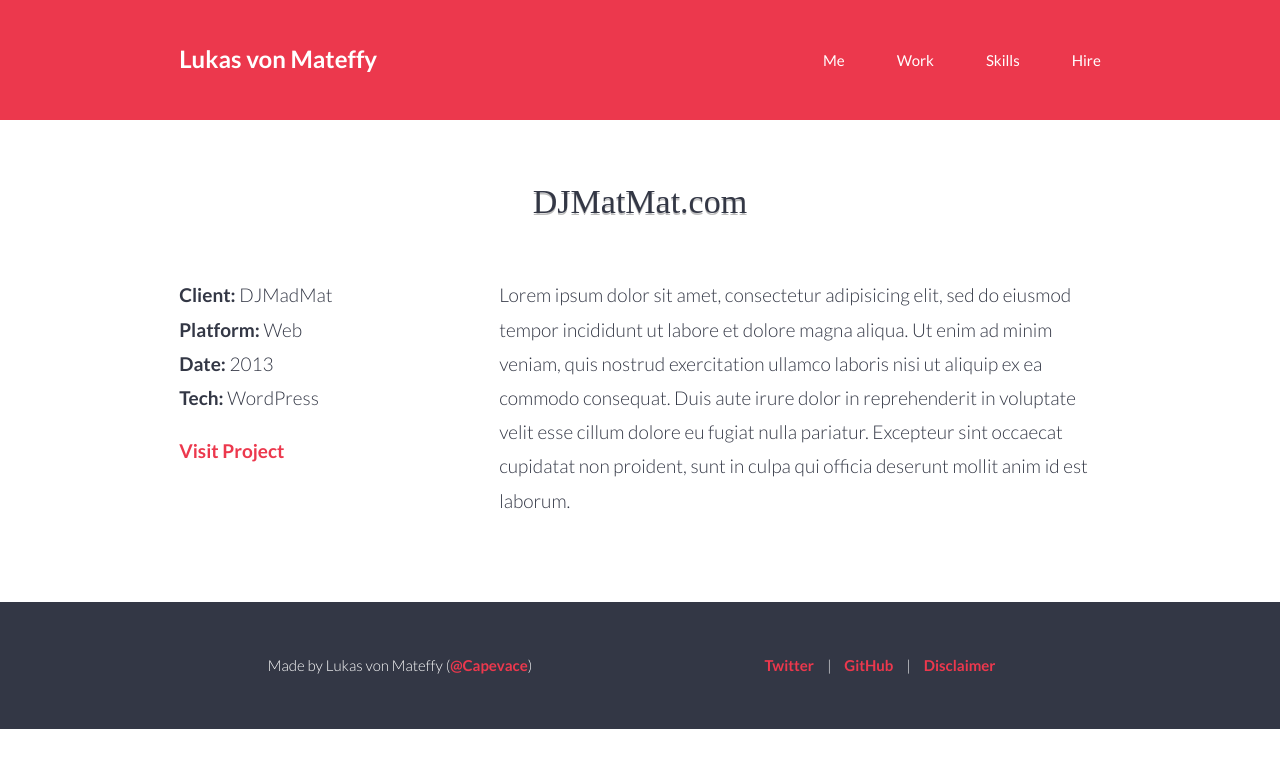
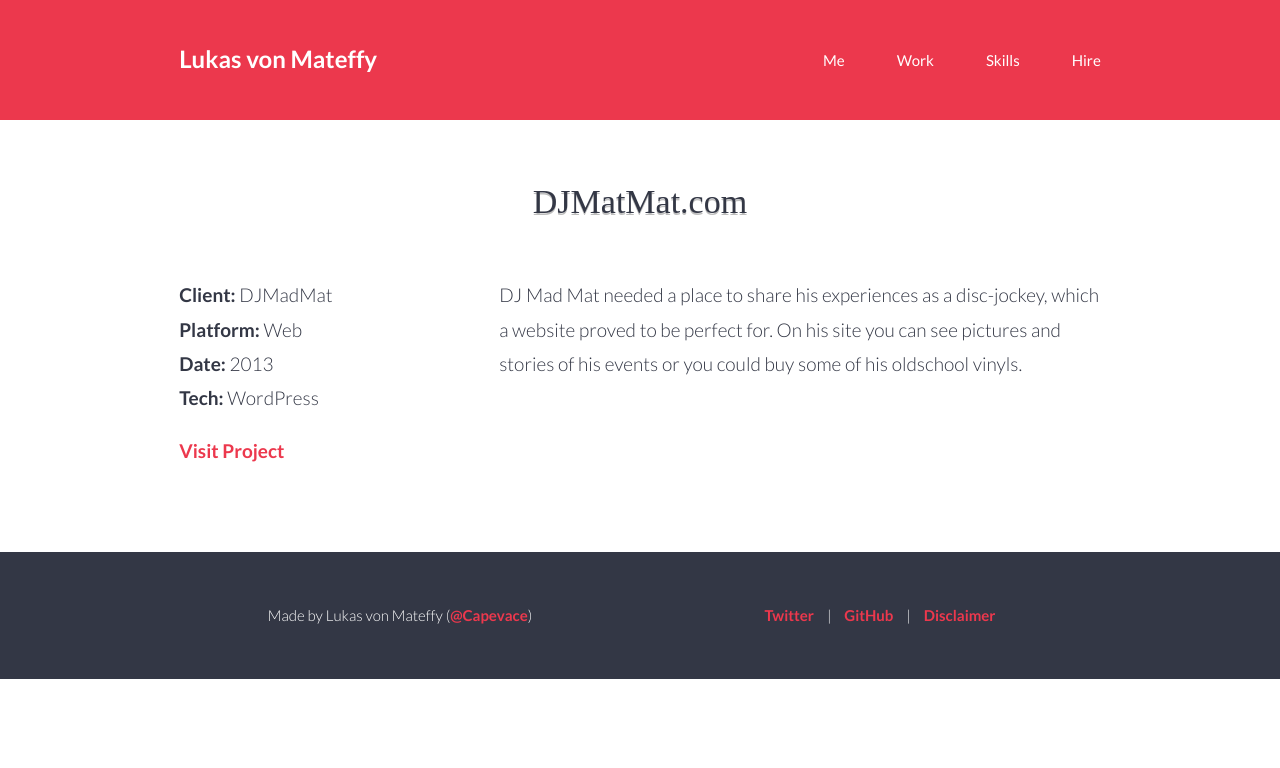
Before and after one commit to Capevace/capevace.github.io, a Jekyll site: the page built from _projects/djmadmat.md, in a window 1280 px wide. Shown: the top 768 px of the page. Built offline with Jekyll 4.4.1, drawn with Linux system fonts in a browser that asks for light colours; some web fonts are replaced.

Commit message:
Updated djmadmat.com

```diff
--- a/_projects/djmadmat.md
+++ b/_projects/djmadmat.md
@@ -10,4 +10,4 @@ project:
 order: 50
 ---
 
-Lorem ipsum dolor sit amet, consectetur adipisicing elit, sed do eiusmod tempor incididunt ut labore et dolore magna aliqua. Ut enim ad minim veniam, quis nostrud exercitation ullamco laboris nisi ut aliquip ex ea commodo consequat. Duis aute irure dolor in reprehenderit in voluptate velit esse cillum dolore eu fugiat nulla pariatur. Excepteur sint occaecat cupidatat non proident, sunt in culpa qui officia deserunt mollit anim id est laborum.
+DJ Mad Mat needed a place to share his experiences as a disc-jockey, which a website proved to be perfect for. On his site you can see pictures and stories of his events or you could buy some of his oldschool vinyls.
```
